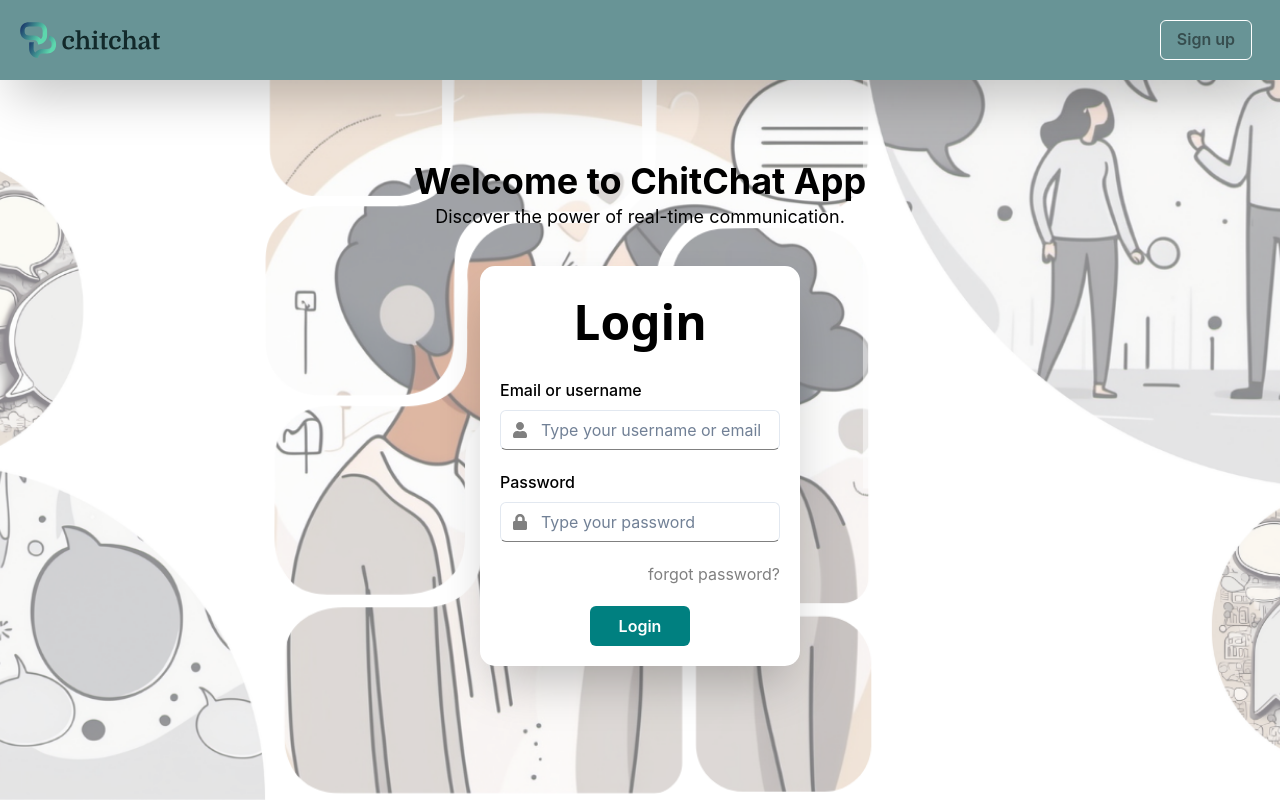
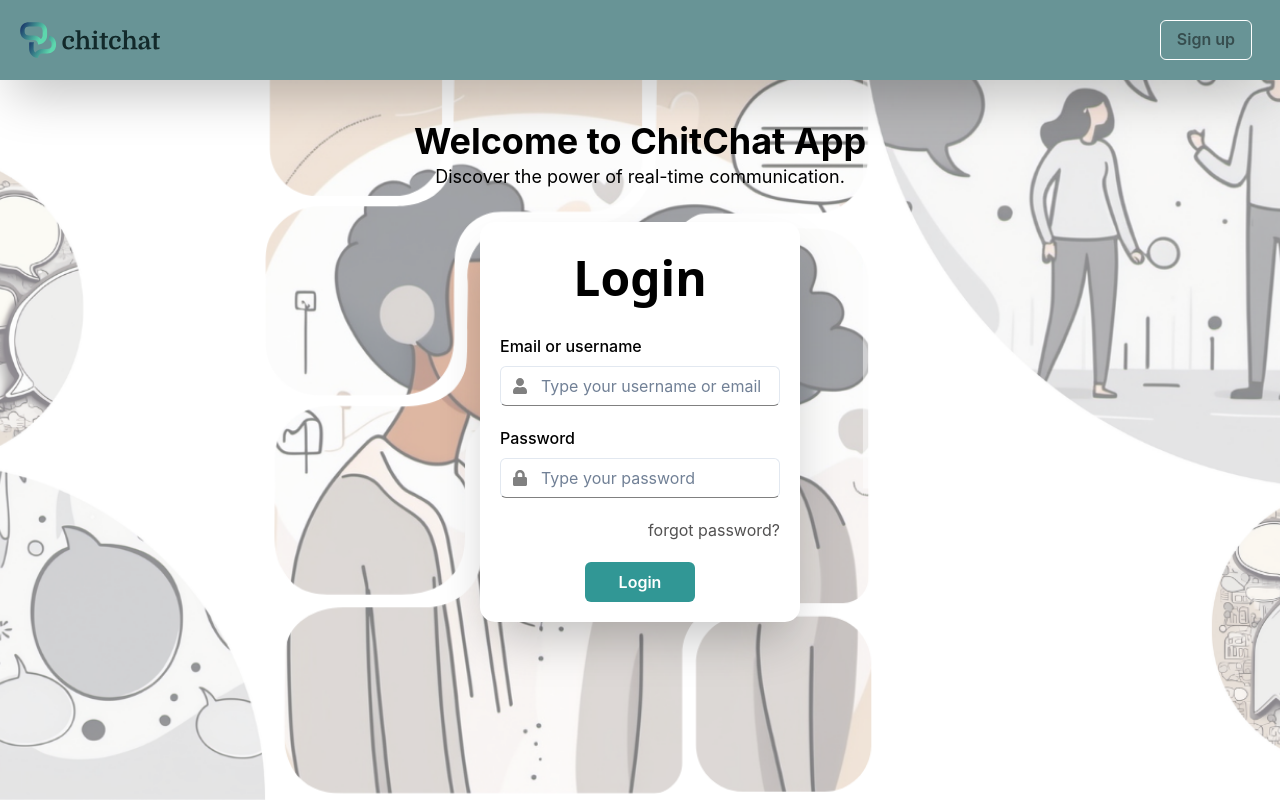
Before and after one commit to mohammedShafaz/chitchat-frontend, a React (Vite) app: page / in a window 1280 px wide. Built offline with nearby package versions, Linux system fonts and the light colour scheme.

Commit message:
Login form logic  and functionality implemented, redux implemented

```diff
--- a/package.json
+++ b/package.json
@@ -14,16 +14,21 @@
     "@emotion/react": "^11.13.0",
     "@emotion/styled": "^11.13.0",
     "@fortawesome/react-fontawesome": "^0.2.2",
+    "@reduxjs/toolkit": "^2.2.7",
+    "axios": "^1.7.4",
     "framer-motion": "^11.3.28",
     "react": "^18.3.1",
     "react-dom": "^18.3.1",
     "react-icons": "^5.3.0",
+    "react-redux": "^9.1.2",
     "react-router-dom": "^6.26.0"
   },
   "devDependencies": {
     "@eslint/js": "^9.8.0",
+    "@types/node": "^22.4.2",
     "@types/react": "^18.3.3",
     "@types/react-dom": "^18.3.0",
+    "@types/react-redux": "^7.1.33",
     "@vitejs/plugin-react": "^4.3.1",
     "eslint": "^9.8.0",
     "eslint-plugin-react-hooks": "^5.1.0-rc.0",
--- /dev/null
+++ b/src/api/auth.ts
@@ -0,0 +1,5 @@
+import axiosInstance from "./axiosInstance";
+
+export const login = async (credentials: { email: string, password: string }) => {
+    return await axiosInstance.post('/user/login', credentials);
+};
--- /dev/null
+++ b/src/api/axiosInstance.ts
@@ -0,0 +1,10 @@
+import axios from "axios";
+
+const axiosInstance = axios.create({
+    baseURL: import.meta.env.VITE_BASE_PATH || 'http://localhost:5001/api/v1',
+    headers: {
+        'Content-Type': 'application/json'
+    },
+});
+
+export default axiosInstance;
--- a/src/components/LoginForm.tsx
+++ b/src/components/LoginForm.tsx
@@ -9,17 +9,109 @@ import {
   Link,
   InputGroup,
   InputLeftElement,
+  useToast,
 } from "@chakra-ui/react";
+import { useState } from "react";
 import { FaLock, FaUser } from "react-icons/fa";
+import { useNavigate } from "react-router-dom";
+import { login as loginApi } from "../api/auth";
+import { login } from "../store/authSlice";
+import { useDispatch } from "react-redux";
+import axios from "axios";
 
 function LoginForm() {
+  const [email, setEmail] = useState("");
+  const [password, setPassword] = useState("");
+  const [loading, setLoading] = useState(false);
+  const toast = useToast({position: 'top-right'});
+  const navigate = useNavigate();
+  const dispatch = useDispatch();
+  const handleLogin = async (e: React.FormEvent) => {
+    e.preventDefault();
+    console.log(email, password);
+
+    if (!email) {
+      toast({
+        title: "Email or username missing",
+        description: "Please enter your email or username",
+        status: "error",
+        duration: 3000,
+        isClosable: true,
+      });
+      return;
+    }
+    if (!password) {
+      toast({
+        title: "Password missing",
+        description: "Please enter your password",
+        status: "error",
+        duration: 3000,
+        isClosable: true,
+      });
+      return;
+    }
+    try {
+      setLoading(true);
+      const response = await loginApi({
+        email: email.trim(),
+        password: password.trim(),
+      });
+      {
+        console.log("response", response);
+      }
+
+      if (response.status === 200) {
+        toast({
+          title: "Login Successful",
+          description: "Welcome to chitchat",
+          status: "success",
+          duration: 3000,
+          isClosable: true,
+        });
+        dispatch(login(response.data.token));
+        localStorage.setItem("token ", response.data.token);
+        navigate("/Profile");
+      } else {
+        toast({
+          title: response.data.message,
+          description: response.data.message || "Invalid credentials",
+          status: "error",
+          duration: 3000,
+          isClosable: true,
+        });
+      }
+    } catch (error) {
+      console.error(error);
+      if (axios.isAxiosError(error) && error.response) {
+        const errorMessage =
+          error.response.data.message || "Invalid credentials";
+        toast({
+          title: "Login failed",
+          description: errorMessage,
+          status: "error",
+          duration: 3000,
+          isClosable: true,
+        });
+      } else {
+        toast({
+          title: "Error",
+          description: "Something went wrong. Please try again later.",
+          status: "error",
+          duration: 3000,
+          isClosable: true,
+        });
+      }
+    } finally {
+      setLoading(false);
+    }
+  };
   return (
     <>
       <Flex justifyContent="center">
         <Box
           color="black"
           bgColor="white"
-          w="25%"
+          w={{ base: "90%", md: "50%", lg: "25%" }}
           p={5}
           borderRadius={15}
           boxShadow="2xl"
@@ -28,6 +120,7 @@ function LoginForm() {
             {" "}
             Login
           </Text>
+          <form action="submit" onSubmit={handleLogin}>
             <FormControl mt={5}>
               <FormLabel>Email or username</FormLabel>
               <InputGroup>
@@ -39,6 +132,8 @@ function LoginForm() {
                   mb={5}
                   type="text"
                   placeholder="Type your username or email"
+                  value={email}
+                  onChange={(e) => setEmail(e.target.value)}
                 />
               </InputGroup>
               <FormLabel>Password</FormLabel>
@@ -51,20 +146,30 @@ function LoginForm() {
                   mb={5}
                   type="password"
                   placeholder="Type your password"
+                  value={password}
+                  onChange={(e) => setPassword(e.target.value)}
                 />
               </InputGroup>
 
               <Flex mb={5} justifyContent="right">
-              <Link color="grey" alignItems="start">
+                <Link color="#525151" alignItems="start">
                   {" "}
                   forgot password?
                 </Link>
                 <br />
               </Flex>
-            <Button color="white" bgColor="teal" w="100px">
+              <Button
+                colorScheme="teal"
+                w="110px"
+                type="submit"
+                isLoading={loading}
+                loadingText="Logging in"
+                isDisabled={loading}
+              >
                 Login
               </Button>
             </FormControl>
+          </form>
         </Box>
       </Flex>
     </>
--- a/src/main.tsx
+++ b/src/main.tsx
@@ -2,13 +2,15 @@ import { StrictMode } from "react";
 import { createRoot } from "react-dom/client";
 import App from "./App.tsx";
 import { ChakraProvider } from "@chakra-ui/react";
-
-// import './index.css'
+import { store } from "./store/store.ts";
+import { Provider } from "react-redux";
 
 createRoot(document.getElementById("root")!).render(
-  <StrictMode>
-    <ChakraProvider>
-      <App />
-    </ChakraProvider>
-  </StrictMode>
+  <Provider store={store}>
+    <StrictMode>
+      <ChakraProvider>
+        <App />
+      </ChakraProvider>
+    </StrictMode>
+  </Provider>
 );
--- a/src/pages/LandingPage.tsx
+++ b/src/pages/LandingPage.tsx
@@ -18,11 +18,11 @@ function LandingPage() {
         minHeight="100vh"
       >
         <Navbar />
-        <Box textAlign="center" mt={20}>
+        <Box textAlign="center" mt={10}>
           <Heading as="h1" fontSize="4xl" fontWeight="bold" color="black">
             Welcome to ChitChat App
           </Heading>
-          <Text fontSize="lg" color="black" mb={9}>
+          <Text fontSize="lg" color="black" mb={8}>
             Discover the power of real-time communication.
           </Text>
           <LoginForm/>
--- a/src/pages/Profile.tsx
+++ b/src/pages/Profile.tsx
@@ -1,9 +1,14 @@
-import React from 'react'
-
+import { useSelector } from "react-redux";
+import { RootState } from "../store/store";
+import { Text } from "@chakra-ui/react";
 function Profile() {
+  const token = useSelector((state: RootState) => state.auth.token);
   return (
-    <div>Profile</div>
-  )
+    <>
+      <div>Profile</div>
+      <Text>Token: {token}</Text>
+    </>
+  );
 }
 
-export default Profile
+export default Profile;
--- /dev/null
+++ b/src/store/authSlice.ts
@@ -0,0 +1,31 @@
+import { createSlice, PayloadAction } from "@reduxjs/toolkit";
+
+interface AuthState {
+    token: string | null;
+    isAuthenticated: boolean;
+}
+
+
+const initialState:AuthState={
+token:null,
+isAuthenticated:false
+};
+
+const authSlice= createSlice({
+    name:'auth',
+    initialState,
+    reducers:{
+        login:(state,action:PayloadAction<string>)=>{
+            state.token=action.payload;
+            state.isAuthenticated=true;
+        },
+        logout:(state)=>{
+            state.token=null;
+            state.isAuthenticated=false;
+        },
+    },
+});
+
+export const{login, logout}=authSlice.actions;
+
+export default authSlice.reducer;
--- /dev/null
+++ b/src/store/store.ts
@@ -0,0 +1,13 @@
+import { configureStore } from "@reduxjs/toolkit";
+
+import authReducer from './authSlice';
+
+export const store=configureStore({
+    reducer:{
+        auth: authReducer,
+    },
+});
+
+
+export type RootState= ReturnType<typeof store.getState>;
+export type AppDispatch=typeof store.dispatch;
```
Also changed, not shown: 1 other file (tests, documents, lock files or other folders). Lines whose indentation alone changed are shown as unchanged.
